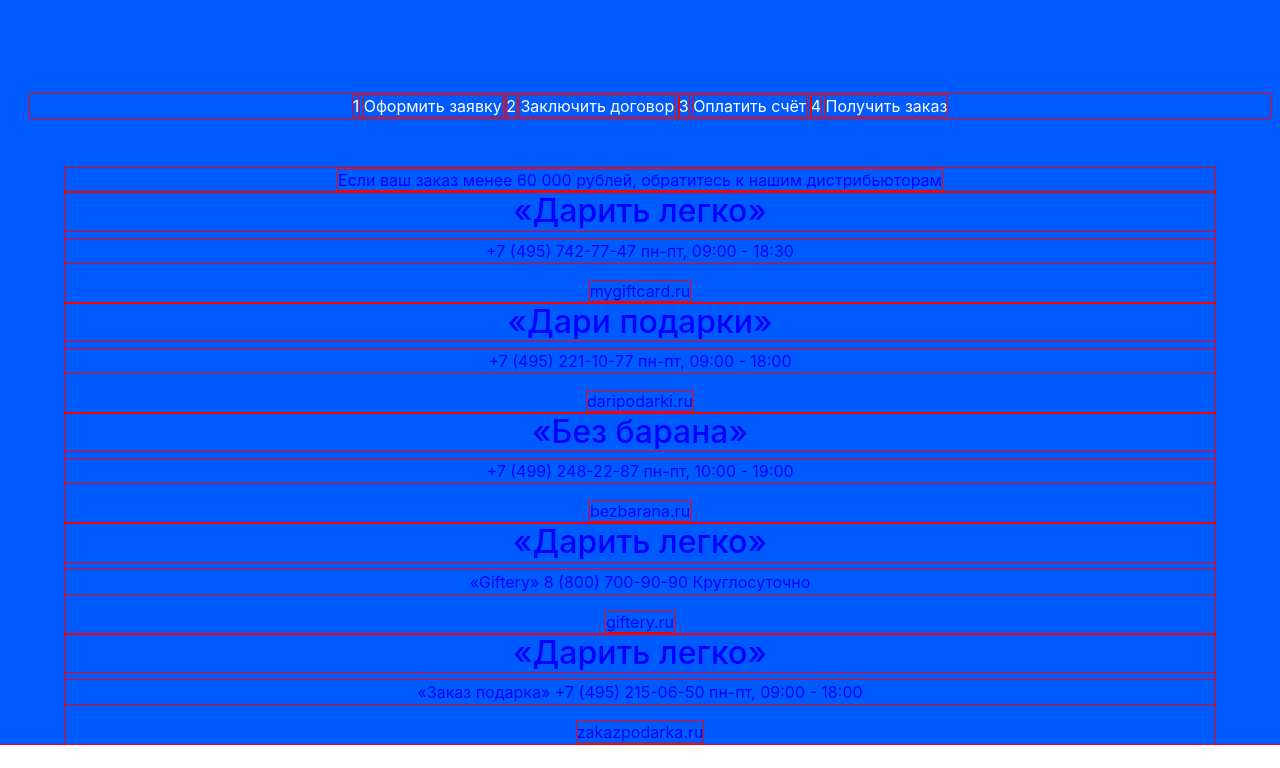
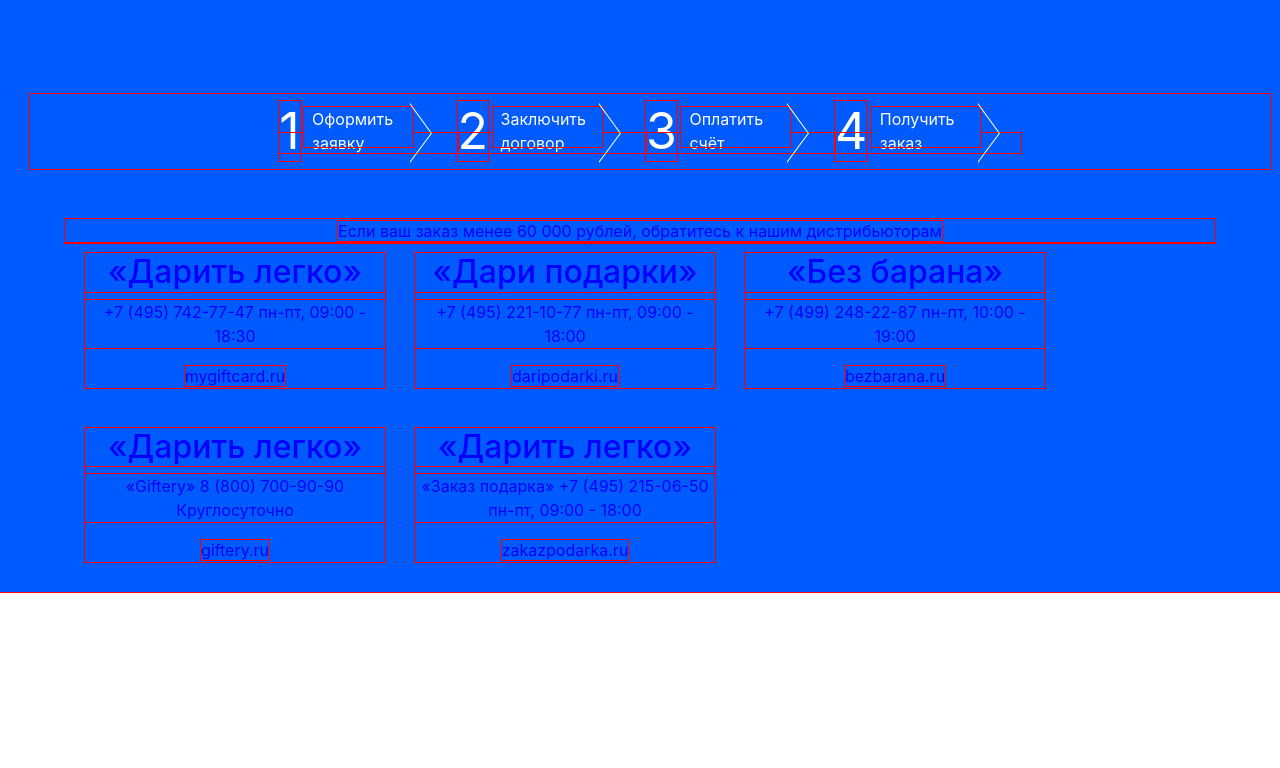
Before and after one commit to nocch/ozon-test-task, a website built with webpack: page src/html/views/index.html in a window 1280 px wide. Shown: the part 4401-5169 px from the top of the page. After the commit the page ends 5017 px from the top, so only its background shows below. Built offline with nearby package versions, Linux system fonts and the light colour scheme; files whose address does not match are found by name.

Commit message:
section 3, 4

```diff
--- a/src/scss/style.scss
+++ b/src/scss/style.scss
@@ -185,7 +185,36 @@
 .content.content-num {
     margin: 100px 10px 50px 30px;
 }
-
+.shops {
+  width: 300px;
+  float:left;
+  margin: 10px 10px 30px 20px;
+}
+.numblock {
+  color: #fff;
+}
+.numblock span
+{font-size: 50px;}
+.numblock p {
+  display: inline-block;
+  width: 109px;
+  height: 40px;
+  margin: 0 40px 0 0px;
+  padding: 0px 0px 0 8px;
+  text-align: left;
+  position: relative;
+}
+.numblock p:after{
+  content:"";
+  position: absolute;
+  top:-6px;
+  right: -20px;
+    width: 25px;
+    height: 62px;
+    z-index: 3;
+  z-index: 3;
+  background: url(../img/arrow.png);
+}
 @media (min-width: 1440) {
 
 }
```
Also changed, not shown: dist/img/logo.svg (deleted), src/img/arrow.png (added), src/img/arrow.svg (added), 2 other files.
